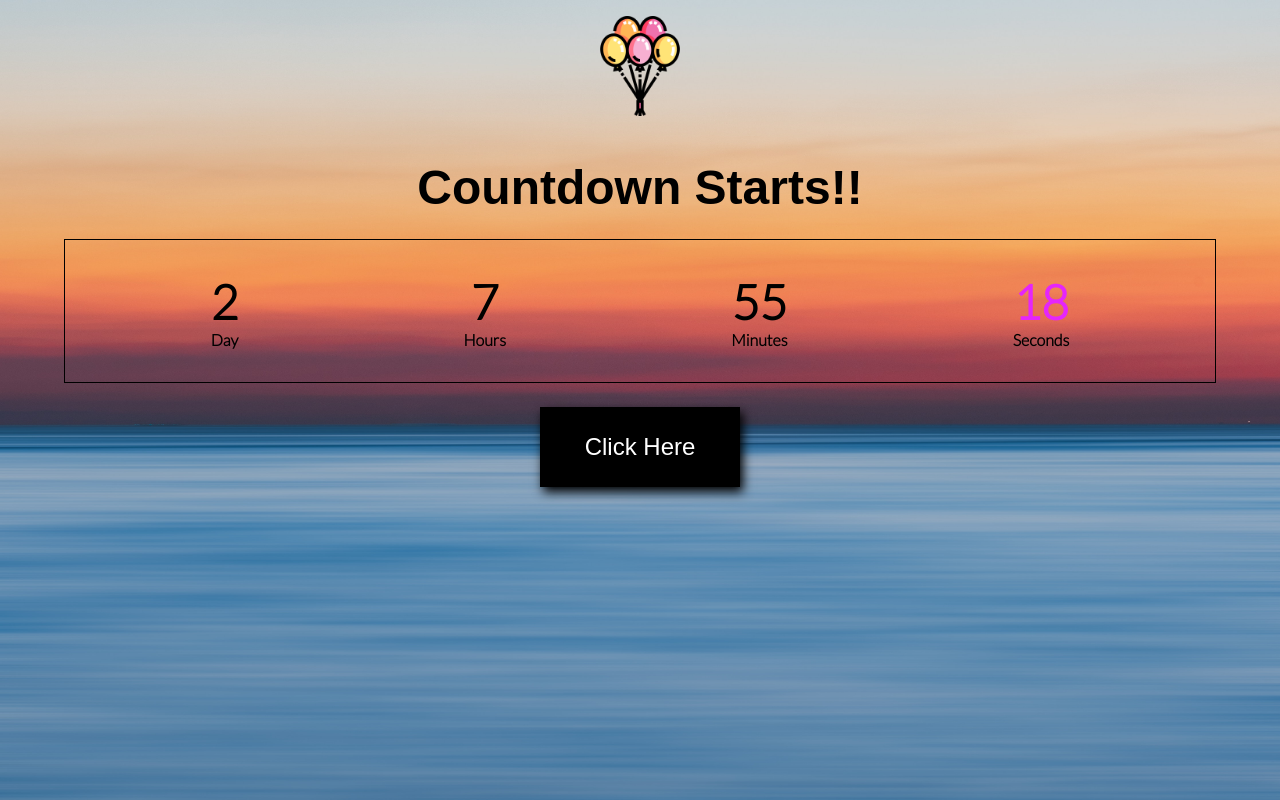
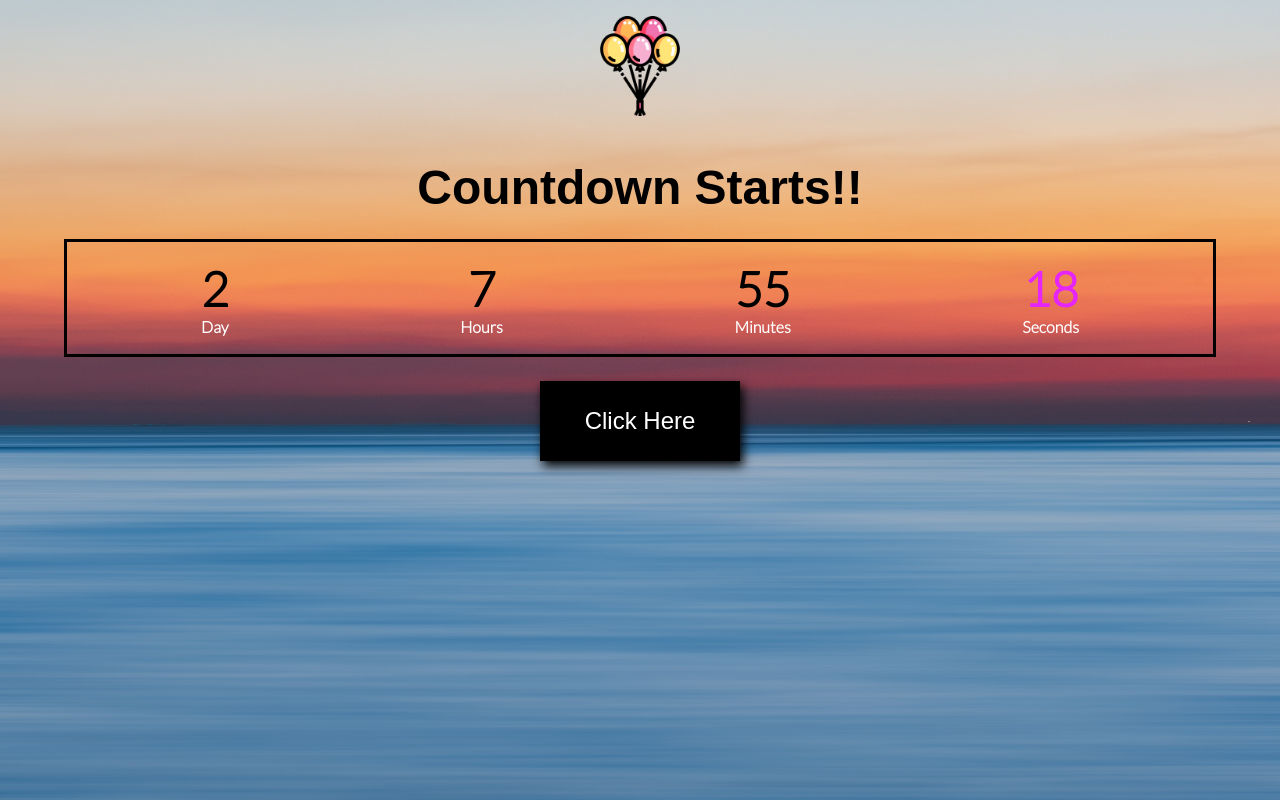
Before and after one commit to raikiran07/birthday, a plain HTML site: page index.html in a window 1280 px wide. Drawn offline with Linux system fonts and the light colour scheme; a web font is replaced by a local one.

Commit message:
text color changes to white

```diff
--- a/index.css
+++ b/index.css
@@ -22,6 +22,7 @@ body{
 
     body p:first-child{
       text-align:center;
+
     }
 
 
@@ -33,7 +34,7 @@ body{
     display:flex;
     justify-content:space-around;
     font-size:3rem;
-    padding:25px;
+    padding:15px;
     /* border:2px solid #000; */
     font-family: 'Lato', sans-serif;
     text-align:center;
@@ -41,15 +42,13 @@ body{
 
 
 
-
-
-  }
+     }
 
   .main{
 
-    padding:0.5rem;
+    padding:0.2rem;
     /* position:relative; */
-    border:1px solid black;
+    border:3px solid black;
     width:90%;
     margin:1.5rem auto;
   }
@@ -75,6 +74,7 @@ body{
   }
   .text{
     font-size:1rem;
+    color:#fff;
   }
 
   .ballon-image{
```
